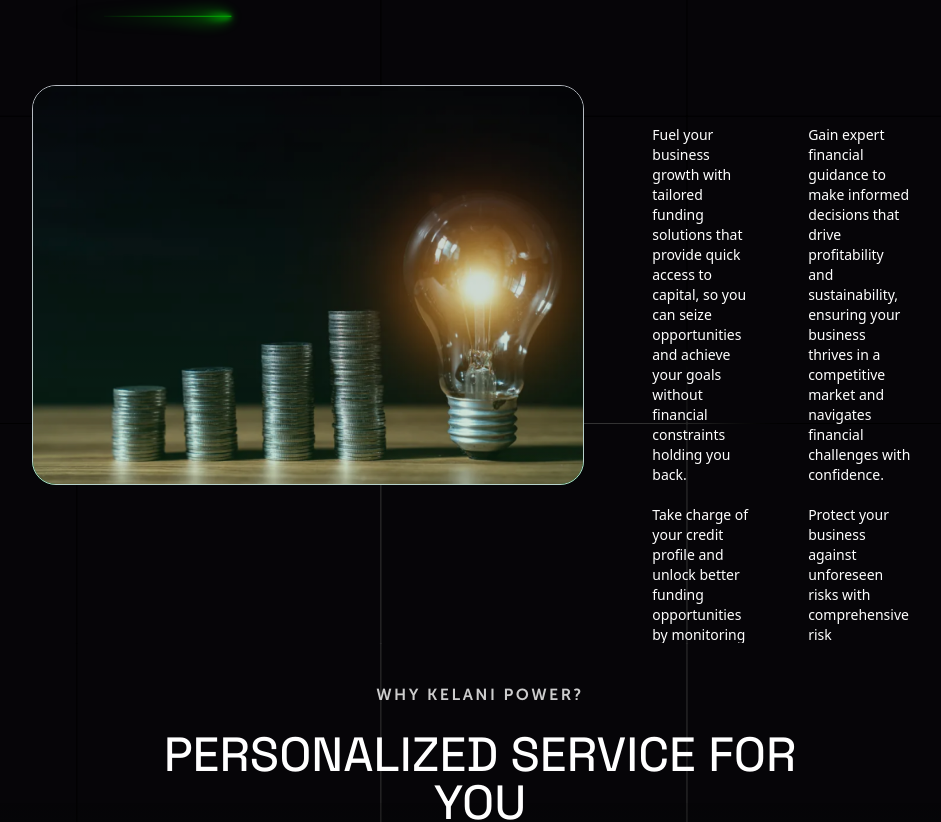
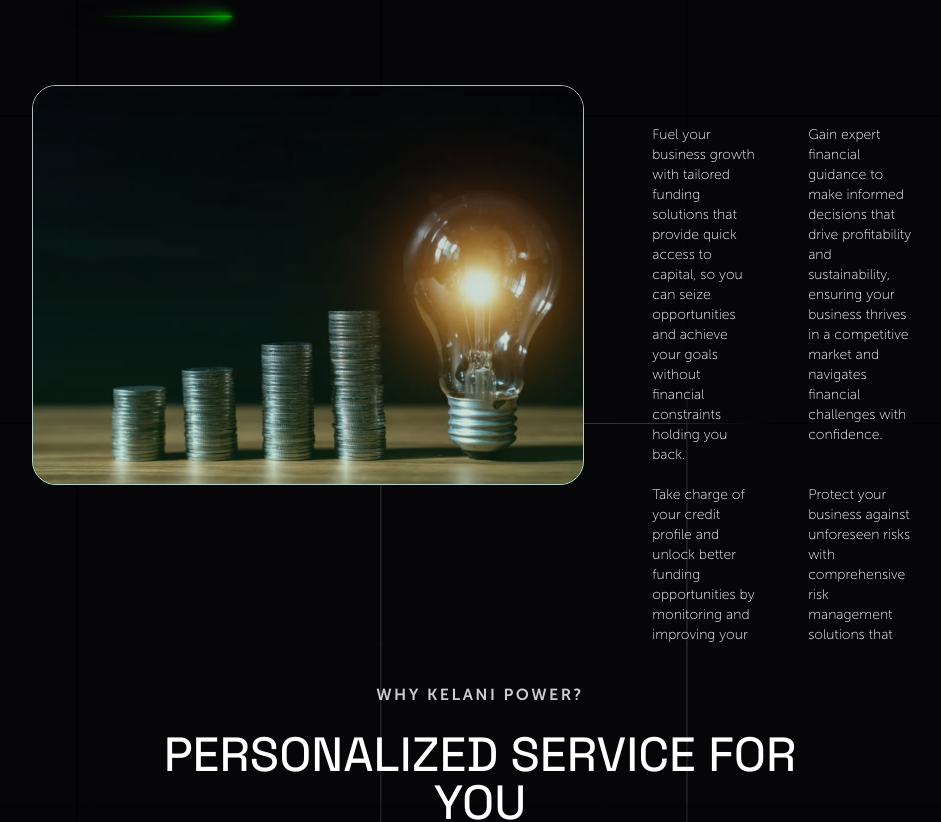
Before and after one commit to NwobiaDavid/Kelani-Engineering, a React (Vite) app: page /power in a window 1280 px wide. Shown: the part 2340-3162 px from the top of the page, without its empty margins (160-1101 px from the left). Built offline with nearby package versions, Linux system fonts and the light colour scheme; some icons are missing.

Commit message:
make read more a link

```diff
--- a/src/sections/SubsidiaryShowcase.tsx
+++ b/src/sections/SubsidiaryShowcase.tsx
@@ -159,10 +159,11 @@ const SubsidiaryShowcase = ({
                 <p className="mt-[36px] lg:mt-[72px] text-[18px] lg:text-[24px] museo-sans font-medium">
                   {description}
                 </p>
-                <div
+                <a
+                  href={`/${type}`}
                   onMouseEnter={() => setSectionReadMoreHovered(true)}
                   onMouseLeave={() => setSectionReadMoreHovered(false)}
-                  className="relative w-fit overflow-hidden mt-[32px] cursor-pointer px-[5px]"
+                  className="relative block w-fit overflow-hidden mt-[32px] cursor-pointer px-[5px]"
                 >
                   <button className="flex py-[8px] pr-[12px] items-center space-x-[10px] border-white relative z-10">
                     <motion.svg
@@ -209,7 +210,7 @@ const SubsidiaryShowcase = ({
                     }}
                     className=" h-full bg-white absolute right-0 -bottom-[calc(100%-1px)] left-0"
                   ></motion.div>
-                </div>
+                </a>
               </div>
             </div>
           </div>
--- a/src/sections/subsidiaryPages/subsidiaryComponents/SlideshowSection2.tsx
+++ b/src/sections/subsidiaryPages/subsidiaryComponents/SlideshowSection2.tsx
@@ -3,7 +3,7 @@ import { useEffect, useRef, useState } from "react";
 import { FaRegCircle } from "react-icons/fa6";
 import { useInView } from "react-intersection-observer";
 import { LazyLoadImage } from "react-lazy-load-image-component";
-import 'react-lazy-load-image-component/src/effects/blur.css';
+import "react-lazy-load-image-component/src/effects/blur.css";
 
 interface Contents {
   img: string;
@@ -341,10 +341,11 @@ const SlideshowSection2: React.FC<{ data: SlideshowProps; colours: color }> = ({
           <div className="w-[65%] flex justify-center lg:justify-between items-center">
             {data.header.map((item, index) => (
               <div
-                className={`${display === index
+                className={`${
+                  display === index
                     ? "h-[90px] font-semibold lg:text-left text-center cursor-pointer opacity-60 tracking-wide w-full ml-3"
                     : "h-[90px] cursor-pointer hidden lg:flex font-semibold opacity-60 tracking-wide w-full ml-3"
-                  }`}
+                }`}
                 key={index}
                 onClick={() => handleHeaderClick(index)}
               >
@@ -357,10 +358,11 @@ const SlideshowSection2: React.FC<{ data: SlideshowProps; colours: color }> = ({
                   initial={{ x: "-100%" }}
                   animate={{ x: display === index ? "0%" : "-100%" }}
                   transition={{ duration: 0.5, ease: "easeInOut" }}
-                  className={`${display === index
+                  className={`${
+                    display === index
                       ? "w-full relative flex items-center justify-center h-[10%] "
                       : "w-full h-[10%] hidden"
-                    }`}
+                  }`}
                 >
                   <img
                     className=" lg:block hidden  w-full -left-8 absolute "
@@ -402,7 +404,7 @@ const SlideshowSection2: React.FC<{ data: SlideshowProps; colours: color }> = ({
                 src={data.content[display].img}
                 alt={`Slide ${display + 1}`}
                 effect="blur"
-                style={{opacity: 0.8}}
+                style={{ opacity: 0.8 }}
                 className="rounded-3xl xl:h-[400px] lg:h-[300px]  object-cover xl:w-[650px] lg:w-[550px] border"
               />
               {/* <img
@@ -431,7 +433,7 @@ const SlideshowSection2: React.FC<{ data: SlideshowProps; colours: color }> = ({
                   .map((point, index) => (
                     <motion.li
                       key={index}
-                      className="w-full flex"
+                      className="w-full flex museo-sans font-normal"
                       initial={{ opacity: 0, x: -10 }}
                       animate={{ opacity: 1, x: 0 }}
                       exit={{ opacity: 0, x: 10 }}
```
